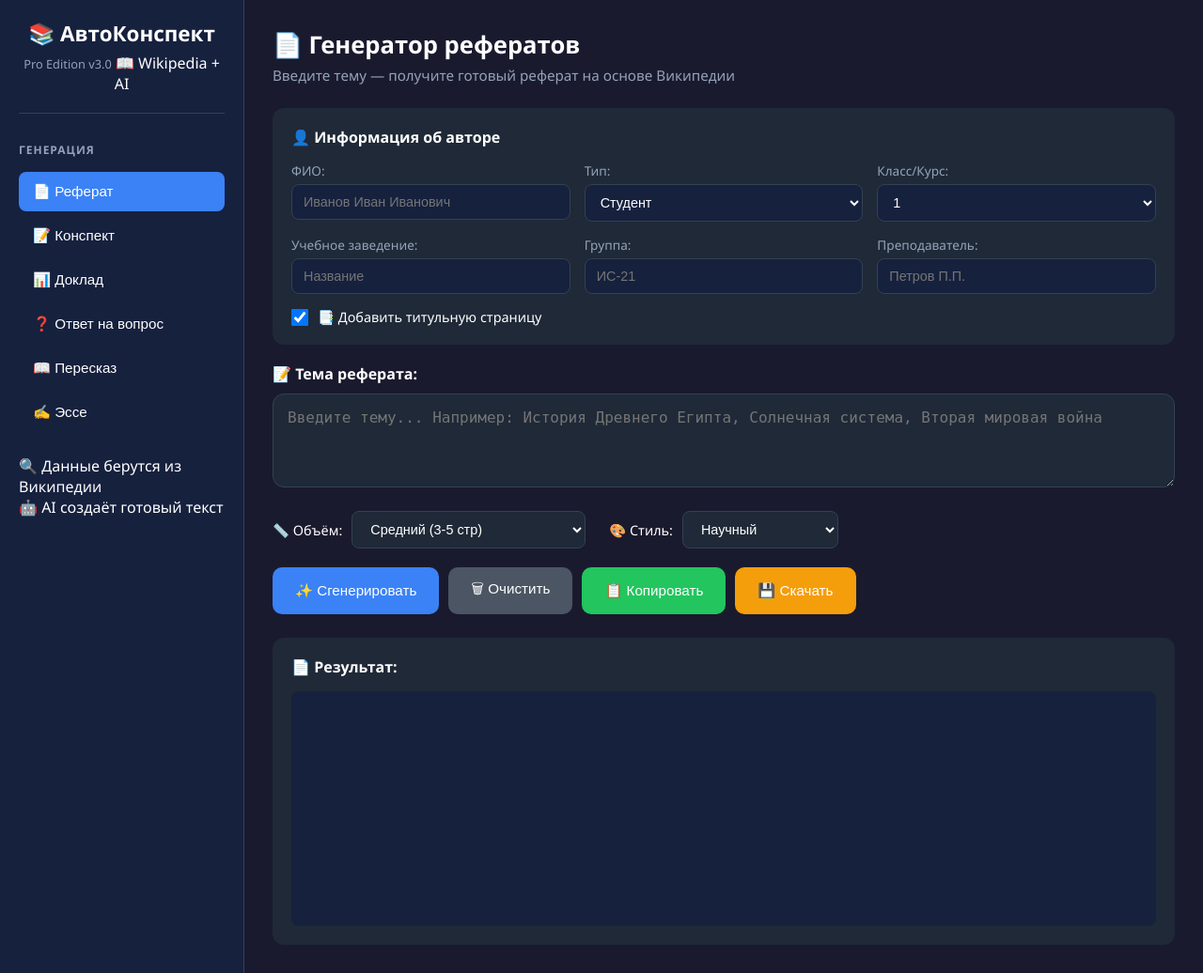
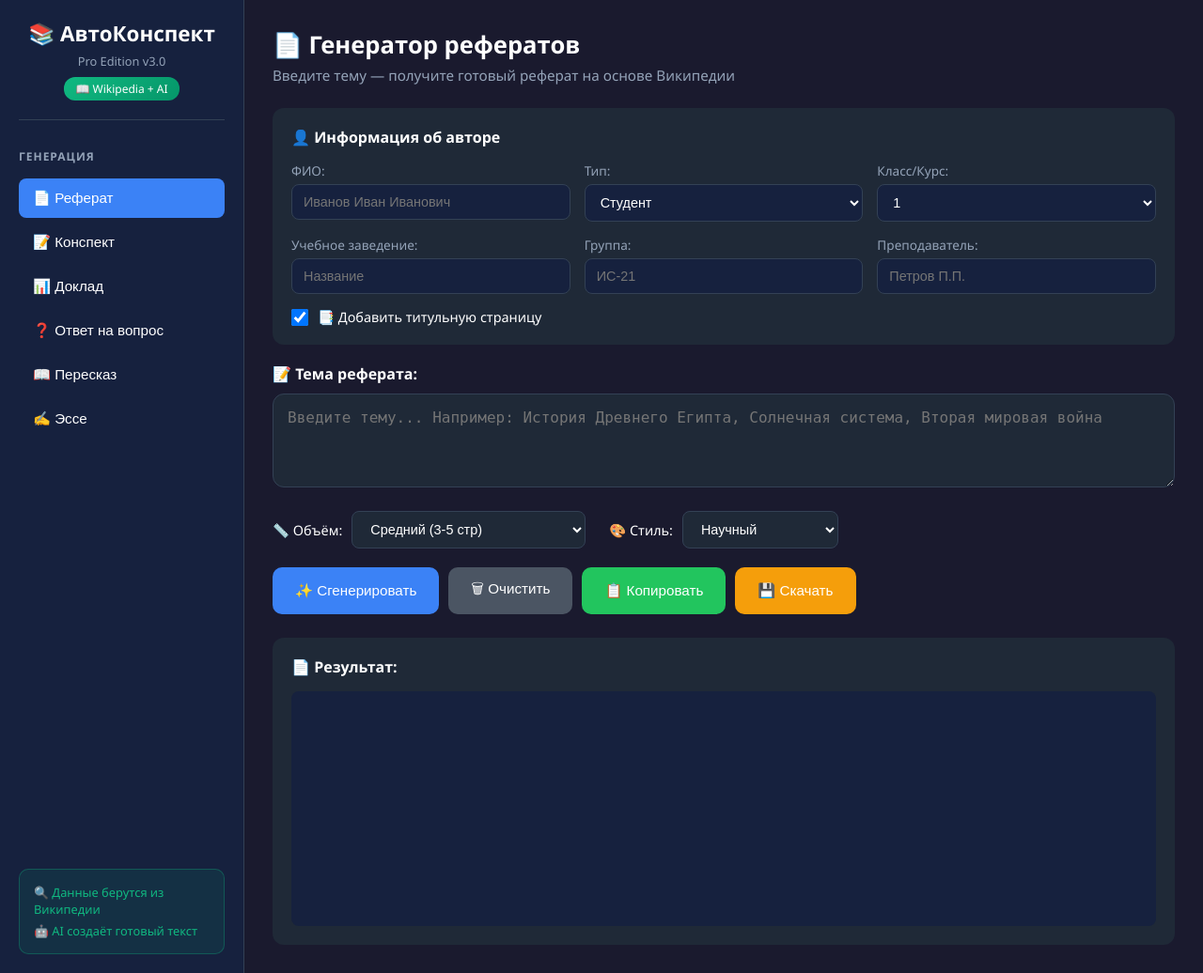
Before and after one commit to maksvoronencko4-cyber/autoconspect, a Flask app: page / in a window 1280 px wide. Shown: the whole page at 94% size. Run offline with Flask 3, Linux system fonts and the light colour scheme.

Commit message:
Update style.css

```diff
--- a/static/css/style.css
+++ b/static/css/style.css
@@ -54,8 +54,19 @@ body {
 }
 
 .version {
+    display: block;
     font-size: 0.8rem;
     color: var(--text-secondary);
+    margin-bottom: 8px;
+}
+
+.wiki-badge {
+    display: inline-block;
+    background: linear-gradient(135deg, #10b981, #059669);
+    padding: 4px 12px;
+    border-radius: 12px;
+    font-size: 0.75rem;
+    color: white;
 }
 
 .menu-section {
@@ -89,6 +100,25 @@ body {
 
 .menu-btn.active {
     background: var(--primary);
+}
+
+/* Информационный блок */
+.info-box {
+    margin-top: auto;
+    padding: 15px;
+    background: rgba(16, 185, 129, 0.1);
+    border: 1px solid rgba(16, 185, 129, 0.3);
+    border-radius: 10px;
+}
+
+.info-box p {
+    font-size: 0.8rem;
+    color: #10b981;
+    margin-bottom: 5px;
+}
+
+.info-box p:last-child {
+    margin-bottom: 0;
 }
 
 /* Основная область */
@@ -352,6 +382,11 @@ body {
     to { transform: rotate(360deg); }
 }
 
+#loading-text {
+    color: var(--text-secondary);
+    font-size: 0.95rem;
+}
+
 /* Адаптивность */
 @media (max-width: 1024px) {
     .author-grid {
@@ -406,4 +441,8 @@ body {
         flex: 1;
         min-width: 120px;
     }
+
+    .info-box {
+        display: none;
+    }
 }
```
